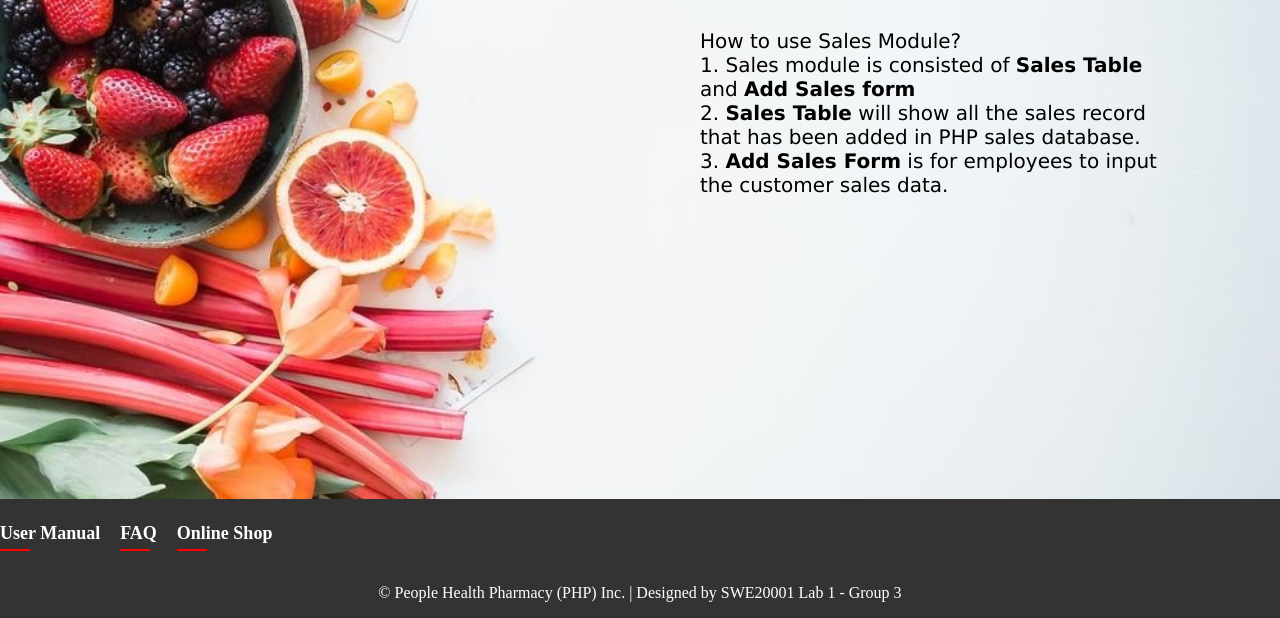
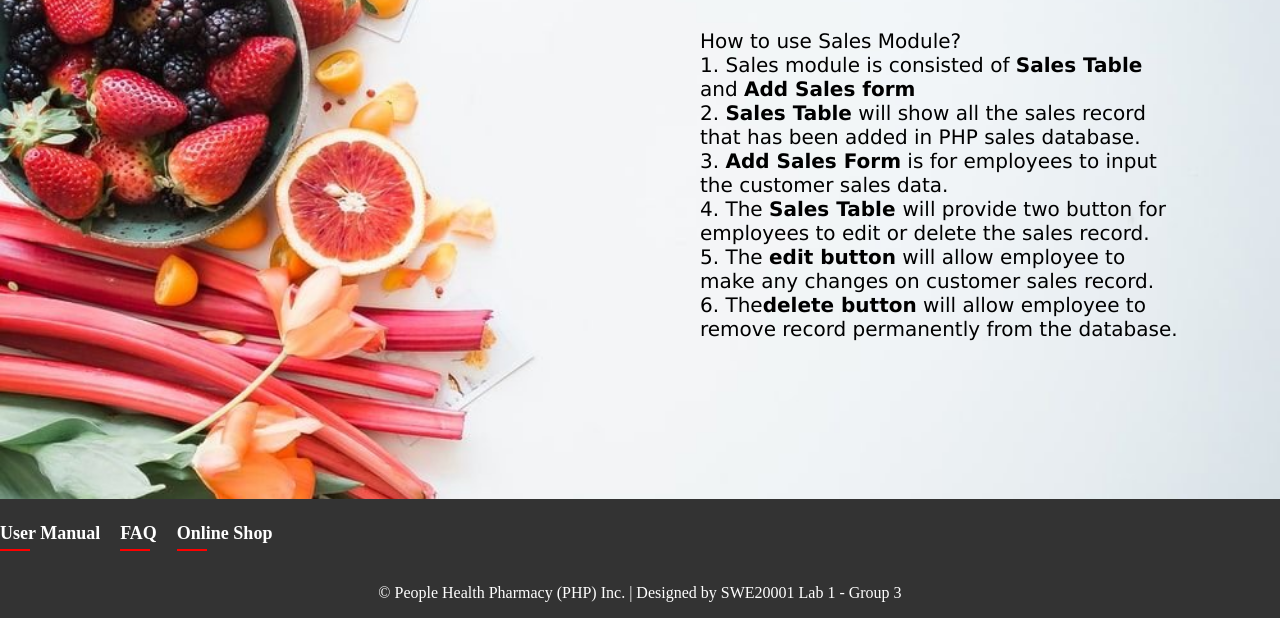
Before and after one commit to Jun-Wee/Sales-Reporting-and-Prediction-System, a PHP site: page /Project/usermanual.php in a window 1280 px wide. Shown: the part 182-800 px from the top of the page. Run offline with PHP 8.4, Linux system fonts and the light colour scheme; the visitor is signed in with stand-in values (Sample User, id 1); data that the repository does not hold is empty.

Commit message:
Adding addition details in usermanual

```diff
--- a/Project/usermanual.php
+++ b/Project/usermanual.php
@@ -18,6 +18,9 @@
     1.	Sales module is consisted of <strong>Sales Table</strong> and <strong>Add Sales form</strong><br>
     2.	<strong>Sales Table</strong> will show all the sales record that has been added in PHP sales database.<br>
     3.	<strong>Add Sales Form</strong> is for employees to input the customer sales data.<br>
+    4.  The <strong> Sales Table </strong> will provide two button for employees to edit or delete the sales record.<br>
+    5.  The <strong>edit button</strong> will allow employee to make any changes on customer sales record.<br>
+    6.  The<strong>delete button</strong> will allow employee to remove record permanently from the database.</br>
 </p>
 <?php include("include/footer.php");?>
 </body>
```
